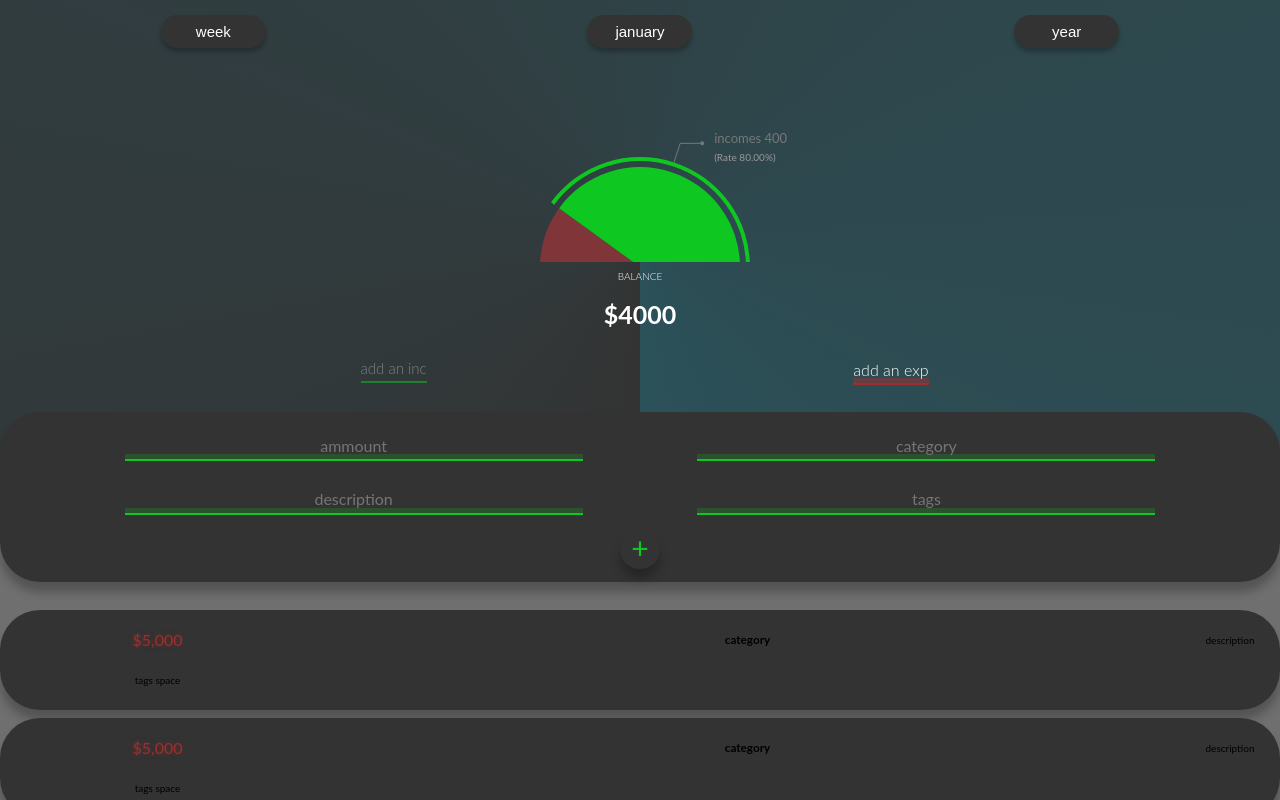
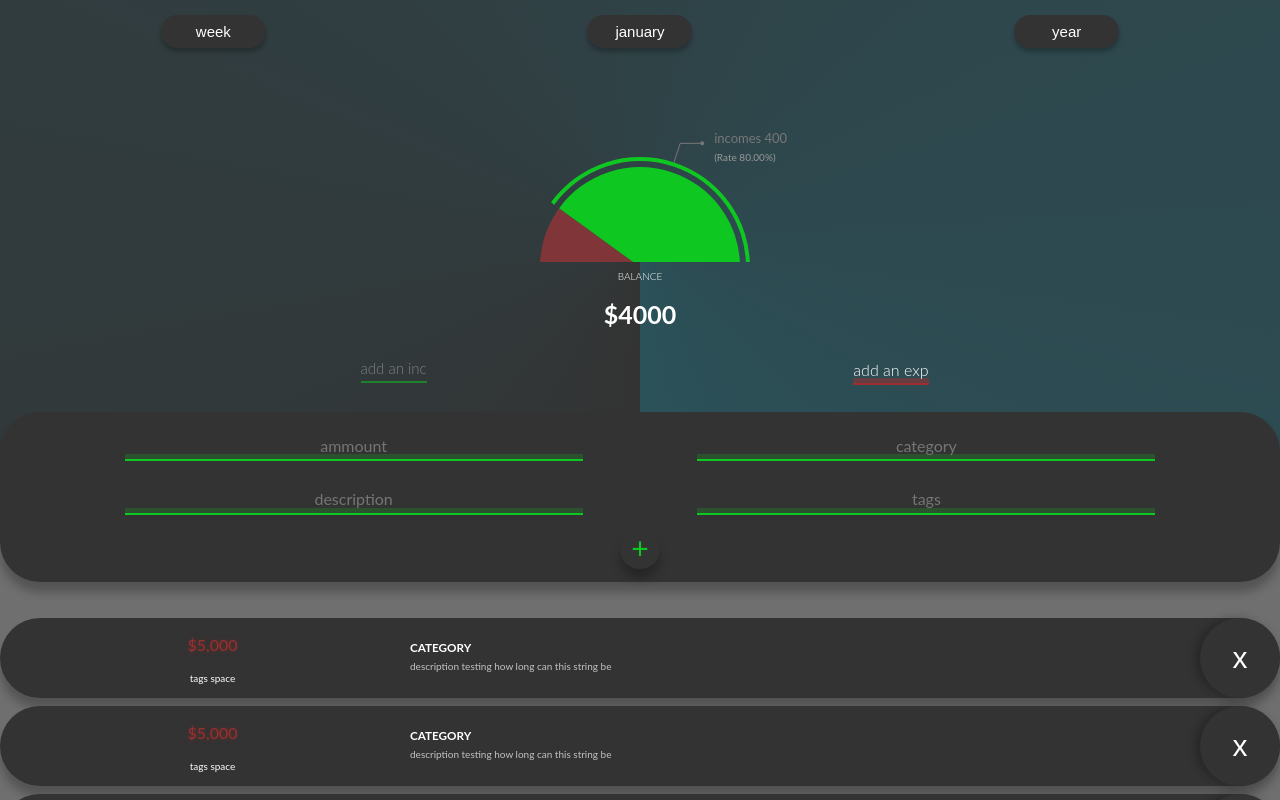
Before and after one commit to veilhelm/Golfin_react_frontend, a React (Create React App) app: page / in a window 1280 px wide. Shown: the top 800 px of the page. Built offline with nearby package versions, Linux system fonts and the light colour scheme.

Commit message:
added drag to delete transaction card

```diff
--- a/package.json
+++ b/package.json
@@ -10,6 +10,7 @@
     "react": "^16.13.1",
     "react-currency-format": "^1.0.0",
     "react-dom": "^16.13.1",
+    "react-draggable": "^4.4.3",
     "react-scripts": "3.4.3",
     "recharts": "^1.8.5",
     "styled-components": "^5.2.0"
--- a/src/components/TransactionCard/TransactionCard.scss
+++ b/src/components/TransactionCard/TransactionCard.scss
@@ -7,6 +7,9 @@
 
 .transaction-ammount{
     font-size: 1.6rem;
+    align-self: end;
+    padding: 0;
+    margin: 0;
 }
 
 .currency-inc{
@@ -18,3 +21,32 @@
     color: $primary-exp-color;
     text-shadow: 0px 0px 5px $primary-exp-shadow;
 }
+
+.transaction-card{
+    h3{
+        text-transform: uppercase;
+        justify-self: start;
+        align-self: end;
+        grid-area: category;
+
+    }
+    p{
+        opacity: 0.7;
+        grid-area: description;
+        justify-self: start;
+        align-self: start;
+    }
+
+    .delete-btn{
+        grid-area: delete;
+        box-shadow: -5px 0px 10px rgba(0, 0, 0, 0.25);
+        &:hover{
+            transform: translateY(-3px);
+            box-shadow: -1rem 0 2rem rgba(0,0,0,.2);
+        }
+        &:active {
+            transform: translateY(-1px);
+            box-shadow: -1rem 0rem .5rem rgba(0,0,0,.2);
+        }
+    }
+}
--- a/src/components/TransactionCard/index.js
+++ b/src/components/TransactionCard/index.js
@@ -2,30 +2,38 @@ import React, { useEffect, useRef, useState } from "react"
 import styled from "styled-components"
 import "./TransactionCard.scss"
 import CurrencyFormat from "react-currency-format"
+import RoundedButton from "../roundedButton"
+import Draggable from "react-draggable"
 
 const Card = styled.div`
     background: #333333;
     box-shadow: 0px 10px 10px rgba(0, 0, 0, 0.25);
     border-radius: 40px;
-    padding: 1rem;
+    padding-left: 1.5rem;
+    padding-right: 0;
     height: 10vh;
     z-index:1040;
     display: grid;
-    grid-template-columns: 1fr 3fr 10vh;
+    grid-template-columns: 1.5fr 3fr 10vh;
     grid-template-rows: repeat(2, 1fr);
+    grid-template-areas:
+    "ammount category delete"
+    "tags  description delete";
     align-items: center;
     justify-items: center;
     margin-bottom: 1vh;
     opacity: 0;
     transform: translate(50%, -40%);
     transition: all .5s ease-in;
+    color: white;
 `
 export default function TransactionCard ({transaction}) {
     const [animationIsOver, setAnimationIsOver] = useState(false)
+    const [deleteBtnPosition, setDeleteBtnPosition] = useState(0)
 
     const DOMcard = useRef(null)
     const observerObtions = {
-        threshold: 0,
+        threshold: 0.3,
     }
 
     const observer = new IntersectionObserver( (entries) => {
@@ -41,8 +49,20 @@ export default function TransactionCard ({transaction}) {
     })
     // const {ammount , category, description, tags, type} = transaction
     const type = "exp"
+
+    const handleOnStop= (event, {x}) =>{
+        if(deleteBtnPosition > -390) {
+            setDeleteBtnPosition(0)
+        }
+    }
+
+    const handleDrag=(event,{x}) =>{
+        setDeleteBtnPosition(x)
+    }
+
+
     return (
-        <Card ref={DOMcard}>
+        <Card className="transaction-card" ref={DOMcard}>
             <CurrencyFormat
             value={"$5000"}
             displayType="text"
@@ -51,11 +71,24 @@ export default function TransactionCard ({transaction}) {
             renderText={ value => <span className={`transaction-ammount currency-${type}`}>{value}</span>}
             ></CurrencyFormat>
             <h3>category</h3>
-            <p>description</p>
+            <p>description testing how long can this string be</p>
             <div>
-                <span>tags space</span>
+                <span className="">tags space</span>
                 {/* {tags && tags.forEach( tag => <span>{tag}</span>)} */}
             </div>
+            <Draggable
+                axis="x"
+                bounds=".transaction-card"
+                grid={[10,0]}
+                onDrag={handleDrag}
+                onStop={handleOnStop}
+                position={{x:deleteBtnPosition, y: 0}}
+            >
+                <RoundedButton
+                size="100%"
+                className="delete-btn"
+                >x</RoundedButton>
+            </Draggable>
         </Card>
     )
 }
--- a/src/components/roundedButton/index.js
+++ b/src/components/roundedButton/index.js
@@ -22,7 +22,18 @@ outline: none !important;
   }
 `
 
-export default function RoundedButton ({children, className, kind, type, size, onClick}) {
+export default function RoundedButton ({
+  children,
+  className,
+  kind,
+  type,
+  size,
+  onClick,
+  style,
+  onMouseDown,
+  onTouchStart,
+  onTouchEnd,
+  }) {
     const theme = {}
     theme.color = "white"
     if(kind) theme.color = kind === "inc" ? "#0FC721" : "#9F2E2E"
@@ -31,7 +42,17 @@ export default function RoundedButton ({children, className, kind, type, size, o
 
     return (
       <ThemeProvider theme={theme}>
-        <Rounded onClick={onClick} type={type} className={className}>{children}</Rounded>
+        <Rounded
+        style={style}
+        onClick={onClick}
+        type={type}
+        className={className}
+        onMouseDown={onMouseDown}
+        onTouchStart={onTouchEnd}
+        onTouchEnd={onTouchEnd}
+        >
+        {children}
+        </Rounded>
       </ThemeProvider>
     )
 }
```
Also changed, not shown: 1 other file (tests, documents, lock files or other folders).
